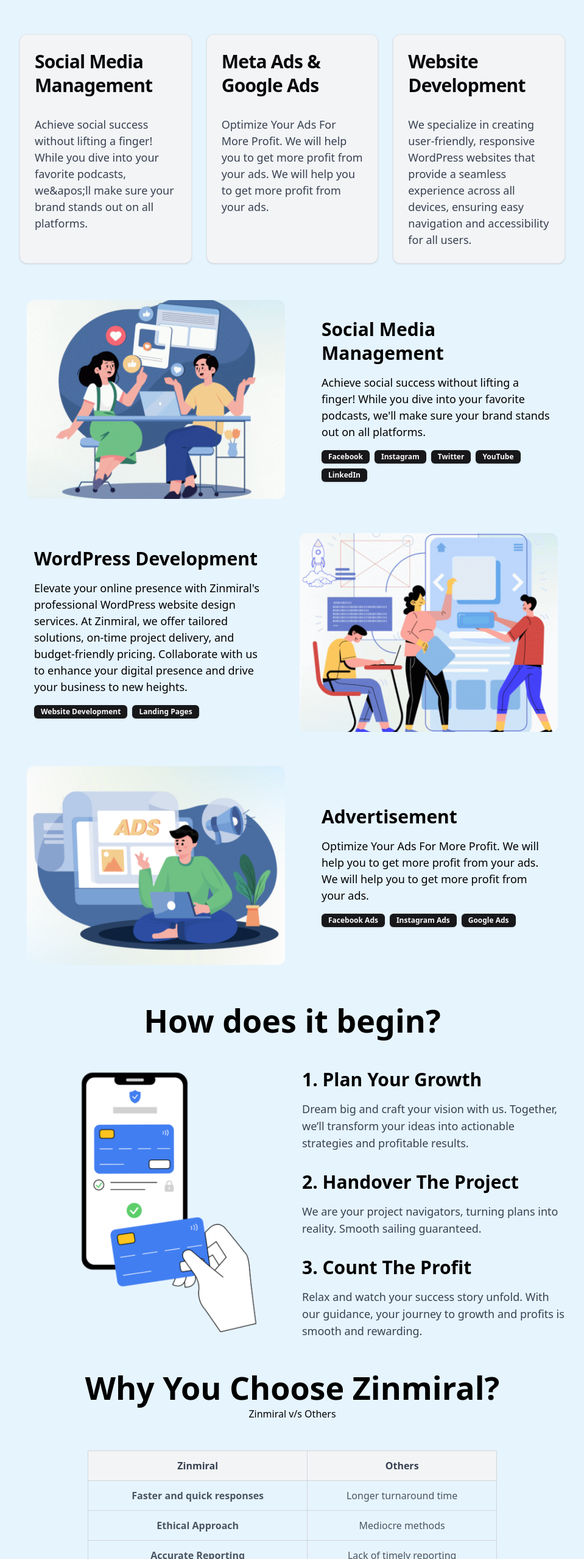
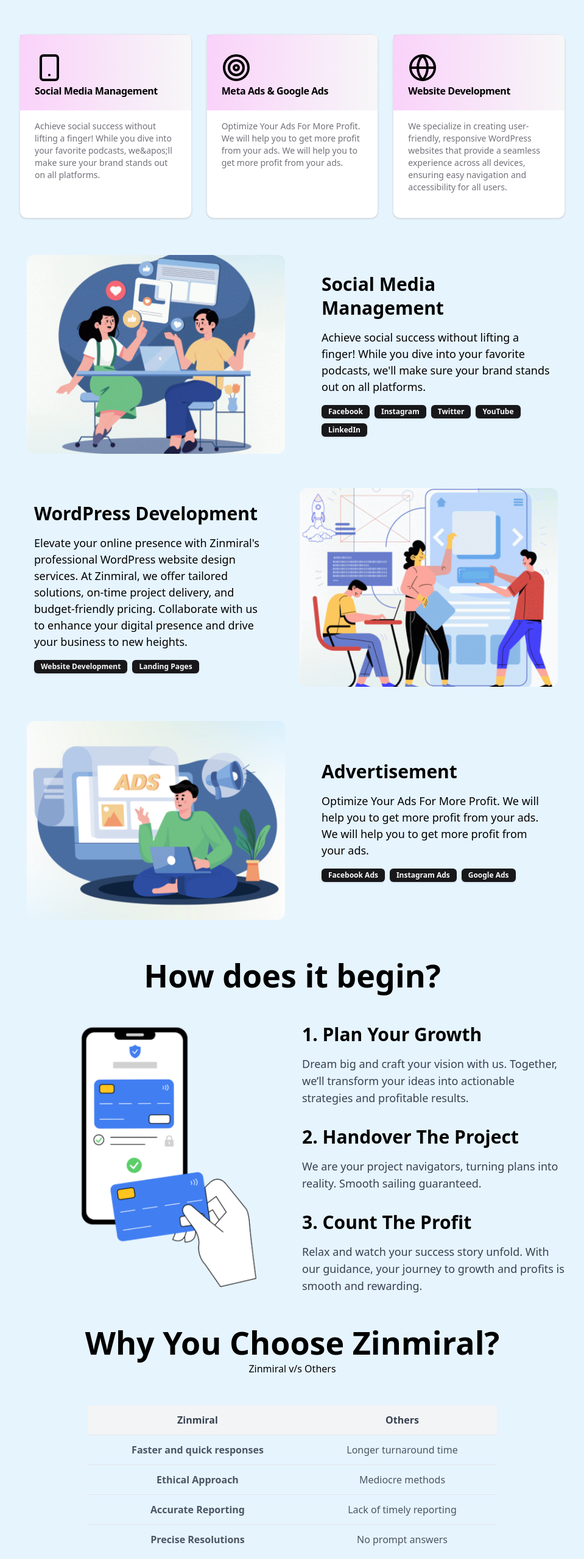
Before and after one commit to ankitmahato03/zinmiral-clone, a React (Vite) app: page / in a window 1280 px wide. Shown: the part 1006-3562 px from the top of the page at 61% size, without its empty margins (160-1119 px from the left). Built offline with nearby package versions, Linux system fonts and the light colour scheme.

Commit message:
Remove borders in Zinmiral vs Others and modify the Card in OurServices.jsx

```diff
--- a/src/components/OurServices.jsx
+++ b/src/components/OurServices.jsx
@@ -1,21 +1,25 @@
 import { Badge } from "./ui/badge";
-import { Card, CardContent, CardHeader, CardTitle } from "./ui/card";
+import { Card, CardContent, CardDescription, CardHeader, CardTitle } from "./ui/card";
+import { Smartphone, Target, Globe } from "lucide-react";
 
 const services = [
   {
     title: "Social Media Management",
     description:
       "Achieve social success without lifting a finger! While you dive into your favorite podcasts, we&apos;ll make sure your brand stands out on all platforms.",
+    icon: Smartphone,
   },
   {
     title: "Meta Ads & Google Ads",
     description:
       "Optimize Your Ads For More Profit. We will help you to get more profit from your ads. We will help you to get more profit from your ads.",
+    icon: Target,
   },
   {
     title: "Website Development",
     description:
       "We specialize in creating user-friendly, responsive WordPress websites that provide a seamless experience across all devices, ensuring easy navigation and accessibility for all users.",
+    icon: Globe,
   },
 ];
 
@@ -29,21 +33,23 @@
       </h1>
 
       {/* Services Overview */}
-      <div
-        className="grid grid-cols-1 md:grid-cols-2 lg:grid-cols-3 gap-6 justify-center"
-      >
+      <div className="grid grid-cols-1 md:grid-cols-2 lg:grid-cols-3 gap-6 justify-center">
         {services.map((service, index) => (
           <Card
             key={index}
-            className="hover:scale-105 transition-all w-full max-w-[350px] mx-auto bg-gray-100"
+            className="group hover:shadow-2xl transition-all duration-300 ease-in-out min-h-[300px] w-full max-w-sm mx-auto"
           >
-            <CardHeader>
-              <CardTitle className="font-bold text-[22px] sm:text-[26px] lg:text-[30px] leading-[30px] sm:leading-[35px] lg:leading-[39px]">
+            <CardHeader className="relative overflow-hidden">
+              <div className="absolute inset-0 bg-gradient-to-r from-[#F8C3F8] to-secondary opacity-75 group-hover:opacity-100 transition-opacity duration-300"></div>
+              <service.icon className="relative z-10 w-12 h-12 text-black mb-4" />
+              <CardTitle className="relative z-10 text-black">
                 {service.title}
               </CardTitle>
             </CardHeader>
-            <CardContent className="text-[16px] sm:text-[18px] text-gray-700 mt-2">
-              {service.description}
+            <CardContent className="mt-4 flex flex-col justify-between h-full">
+              <CardDescription className="text-muted-foreground mb-4">
+                {service.description}
+              </CardDescription>
             </CardContent>
           </Card>
         ))}
--- a/src/components/WhyZinmiral.jsx
+++ b/src/components/WhyZinmiral.jsx
@@ -19,47 +19,47 @@
         </p>
 
         <div className="overflow-x-auto w-full container mx-auto max-w-2xl">
-          <Table className="w-full text-center text-sm sm:text-base border-collapse border border-gray-300">
+          <Table className="w-full text-center text-sm sm:text-base border-collapse">
             <TableHeader>
               <TableRow className="bg-gray-100">
-                <TableHead className="px-4 py-3 font-semibold text-gray-700 border border-gray-300 text-center">
+                <TableHead className="px-4 py-3 font-semibold text-gray-700 text-center">
                   Zinmiral
                 </TableHead>
-                <TableHead className="px-4 py-3 font-semibold text-gray-700 border border-gray-300 text-center">
+                <TableHead className="px-4 py-3 font-semibold text-gray-700 text-center">
                   Others
                 </TableHead>
               </TableRow>
             </TableHeader>
             <TableBody>
               <TableRow className="hover:bg-gray-50">
-                <TableCell className="px-4 py-3 font-semibold text-gray-600 border border-gray-300">
+                <TableCell className="px-4 py-3 font-semibold text-gray-600">
                   Faster and quick responses
                 </TableCell>
-                <TableCell className="px-4 py-3 text-gray-600 border border-gray-300">
+                <TableCell className="px-4 py-3 text-gray-600">
                   Longer turnaround time
                 </TableCell>
               </TableRow>
               <TableRow className="hover:bg-gray-50">
-                <TableCell className="px-4 py-3 font-semibold text-gray-600 border border-gray-300">
+                <TableCell className="px-4 py-3 font-semibold text-gray-600">
                   Ethical Approach
                 </TableCell>
-                <TableCell className="px-4 py-3 text-gray-600 border border-gray-300">
+                <TableCell className="px-4 py-3 text-gray-600">
                   Mediocre methods
                 </TableCell>
               </TableRow>
               <TableRow className="hover:bg-gray-50">
-                <TableCell className="px-4 py-3 font-semibold text-gray-600 border border-gray-300">
+                <TableCell className="px-4 py-3 font-semibold text-gray-600">
                   Accurate Reporting
                 </TableCell>
-                <TableCell className="px-4 py-3 text-gray-600 border border-gray-300">
+                <TableCell className="px-4 py-3 text-gray-600">
                   Lack of timely reporting
                 </TableCell>
               </TableRow>
               <TableRow className="hover:bg-gray-50">
-                <TableCell className="px-4 py-3 font-semibold text-gray-600 border border-gray-300">
+                <TableCell className="px-4 py-3 font-semibold text-gray-600">
                   Precise Resolutions
                 </TableCell>
-                <TableCell className="px-4 py-3 text-gray-600 border border-gray-300">
+                <TableCell className="px-4 py-3 text-gray-600">
                   No prompt answers
                 </TableCell>
               </TableRow>
```
